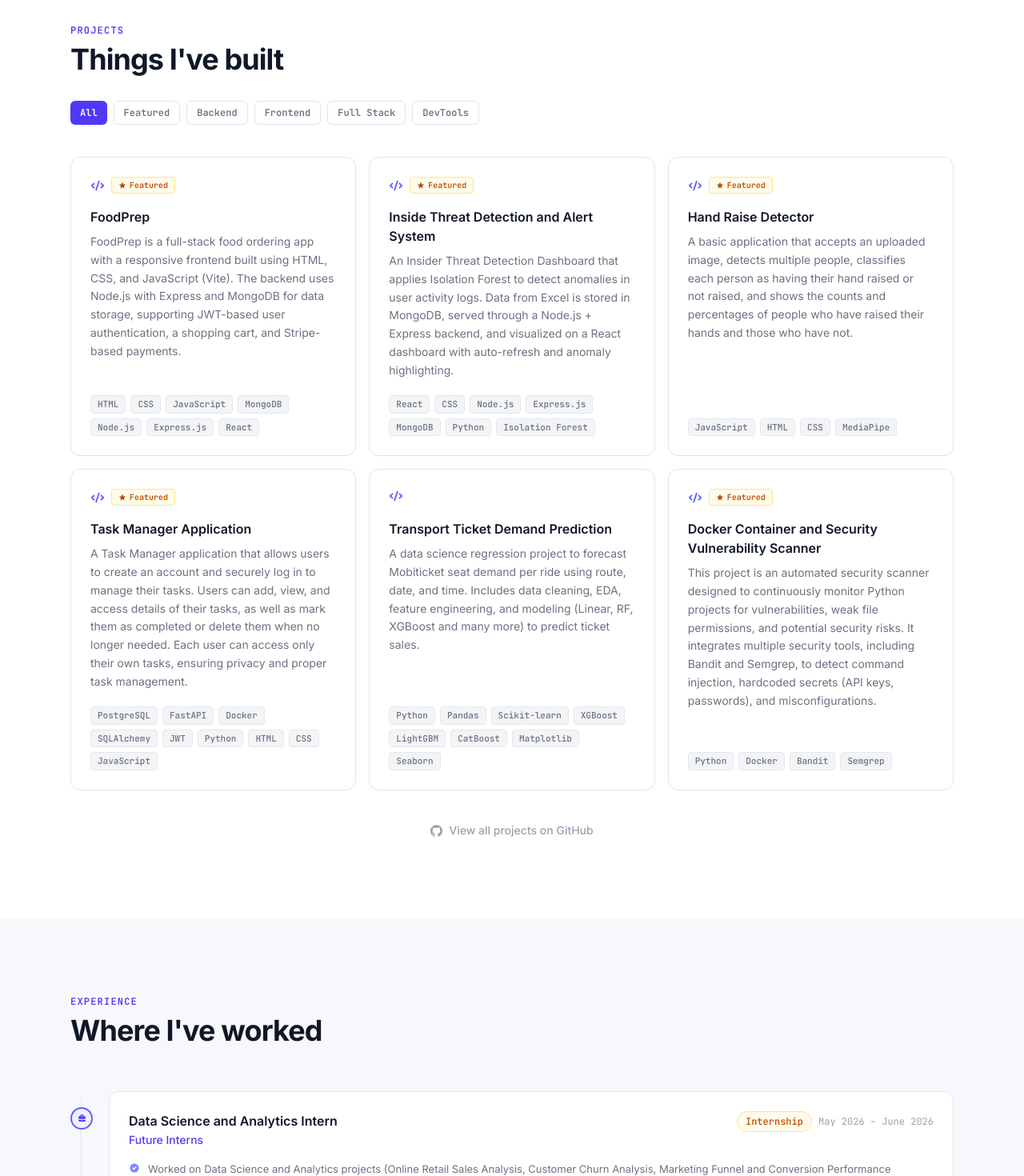
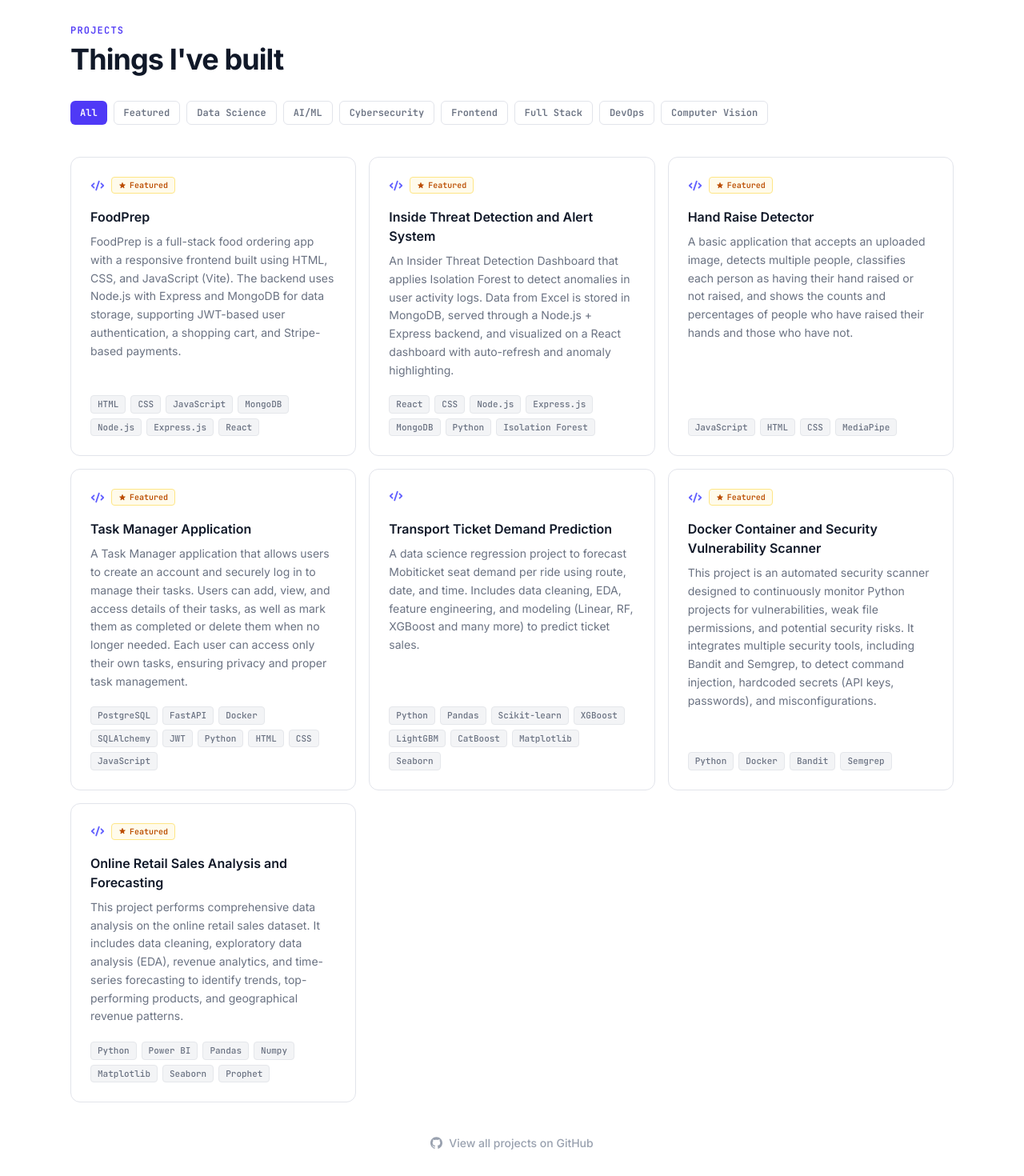
Before and after one commit to BarathThanigai/My_Portfolio_Website, a React (Vite) app: page / in a window 1280 px wide. Shown: the part 2420-3890 px from the top of the page at 80% size. Built offline with nearby package versions, Linux system fonts and the light colour scheme.

Commit message:
Few Changes

```diff
--- a/src/components/Projects.jsx
+++ b/src/components/Projects.jsx
@@ -10,7 +10,7 @@ const fadeUp = {
   visible: (i = 0) => ({ opacity: 1, y: 0, transition: { duration: 0.45, delay: i * 0.08, ease: 'easeOut' } }),
 };
 
-const FILTERS = ['All', 'Featured', 'Backend', 'Frontend', 'Full Stack', 'DevTools'];
+const FILTERS = ['All', 'Featured', 'Data Science','AI/ML','Cybersecurity', 'Frontend', 'Full Stack', 'DevOps','Computer Vision'];
 
 function ProjectCard({ project, dark, index }) {
   return (
--- a/src/data/projects.js
+++ b/src/data/projects.js
@@ -57,6 +57,16 @@ export const projects = [
     github: 'https://github.com/BarathThanigai/Docker-Container-Security-Scanner',
     live: null,
     featured: true,
-    category: ['Cybersecurity', 'DevOps'],
+    category: 'Cybersecurity'
+  },
+  {
+    id: 7,
+    title: 'Online Retail Sales Analysis and Forecasting',
+    description: 'This project performs comprehensive data analysis on the online retail sales dataset. It includes data cleaning, exploratory data analysis (EDA), revenue analytics, and time-series forecasting to identify trends, top-performing products, and geographical revenue patterns.',
+    tech: ['Python', 'Power BI', 'Pandas', 'Numpy', 'Matplotlib', 'Seaborn', 'Prophet'],
+    github: 'https://github.com/BarathThanigai/FUTURE_DS_01_OnlineRetail_Sales_Analysis',
+    live: null,
+    featured: true,
+    category: ['Data Science', 'AI/ML'],
   },
 ];
```
